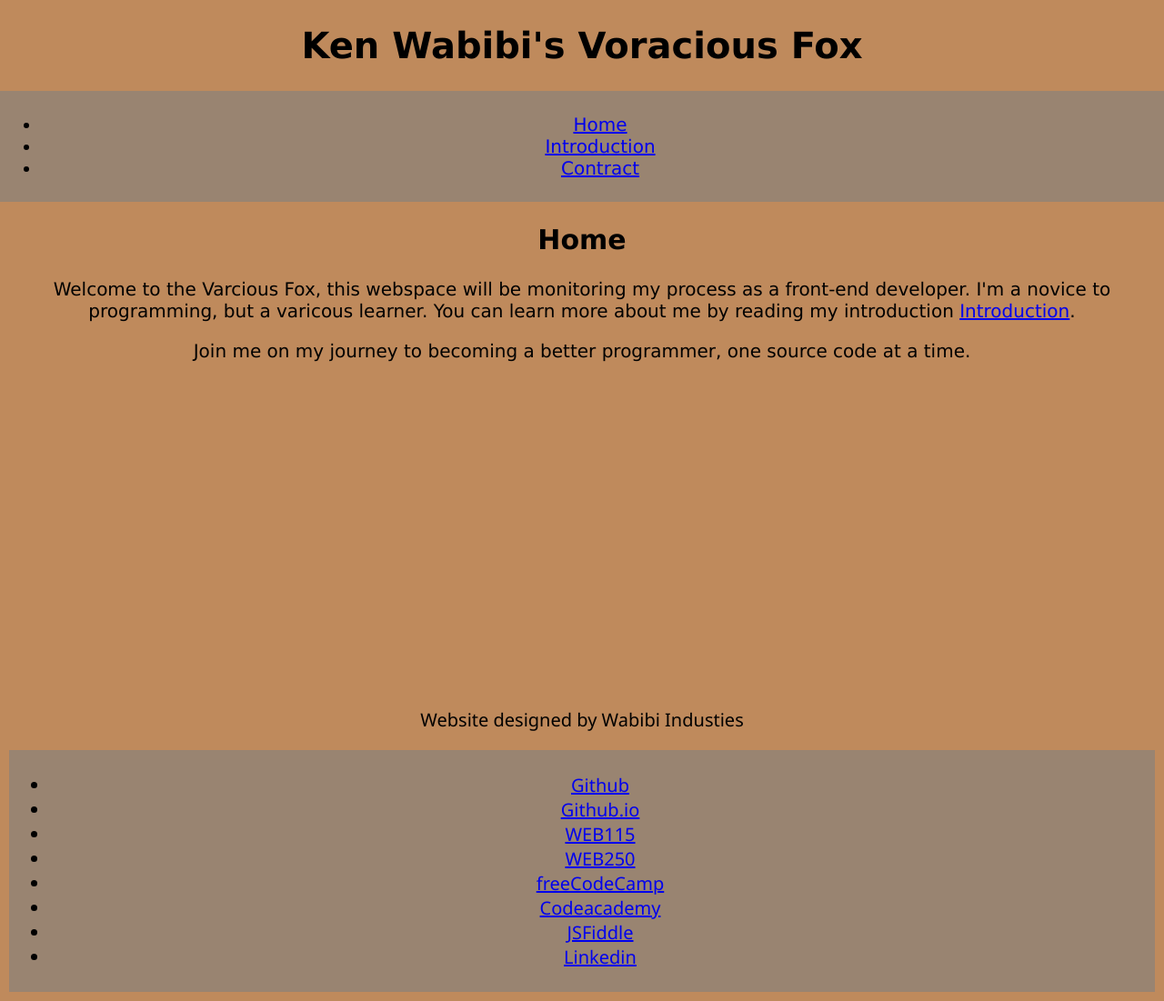
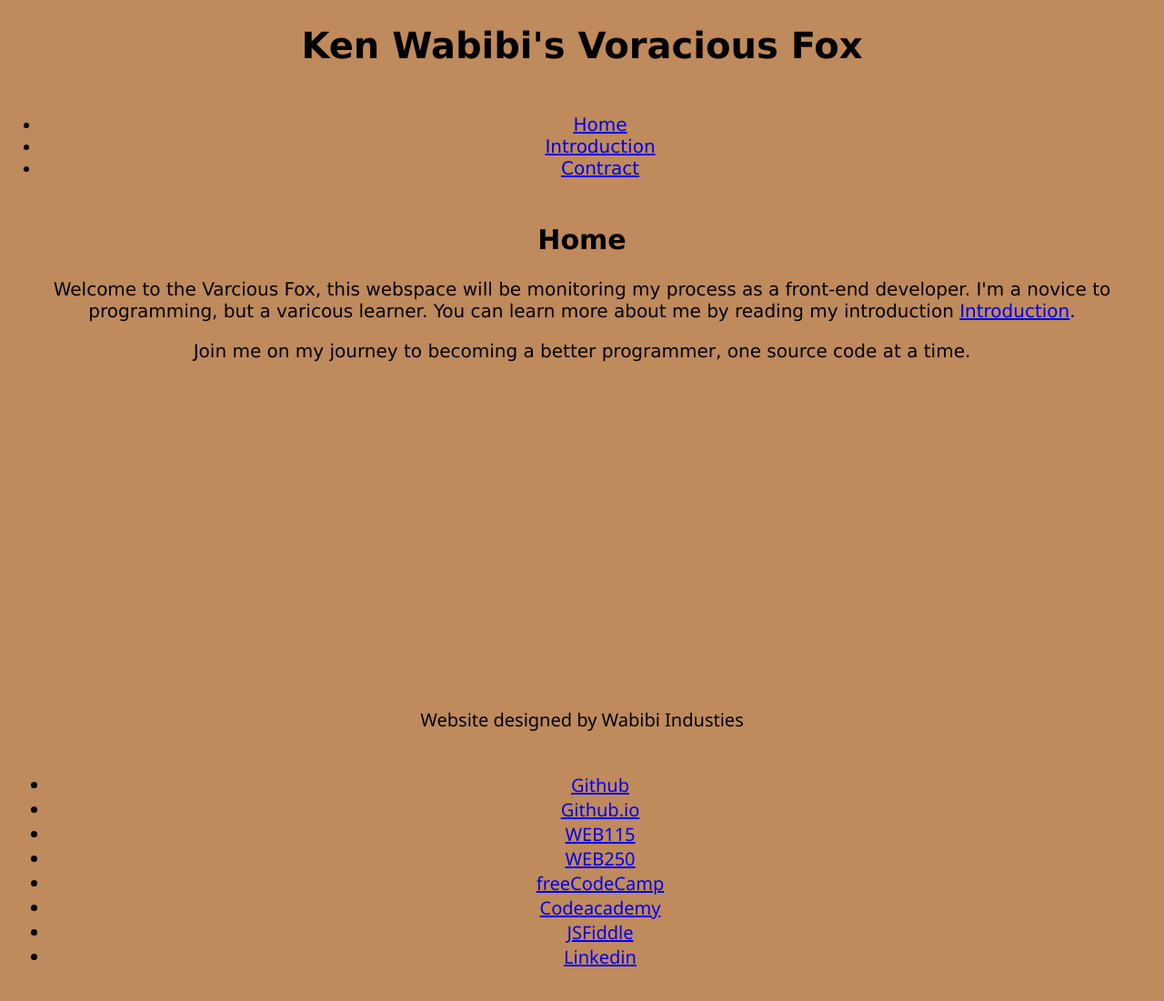
Before and after one commit to KenLWabibi/KenLWabibi.github.io, a PHP site: page / in a window 1280 px wide. Shown: the whole page at 91% size. Run offline with PHP 8.4, Linux system fonts and the light colour scheme.

Commit message:
Update VF_layout1.css

```diff
--- a/VF_layout1.css
+++ b/VF_layout1.css
@@ -17,7 +17,6 @@ body {
     text-align: center;
 }
 nav {
-    background-color: #998471;
     padding: 5px;
     text-align: center;
 }
```
